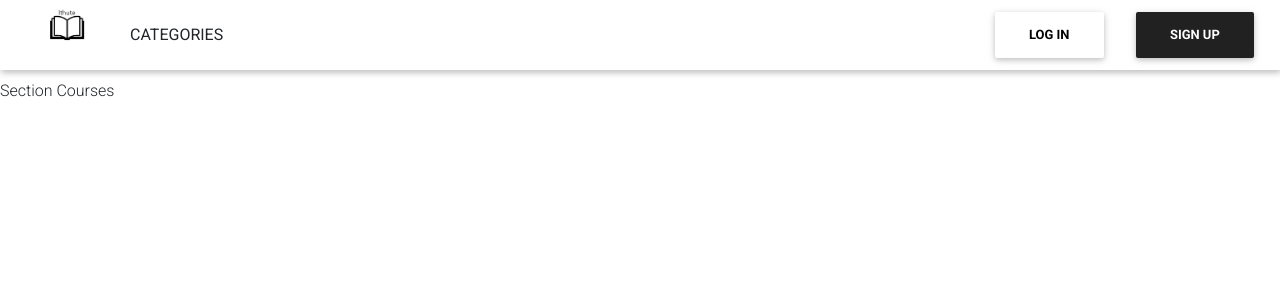
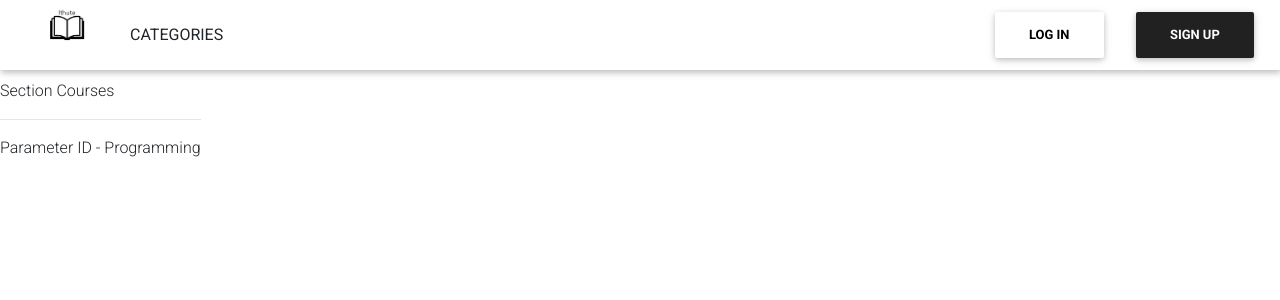
Before and after one commit to NoorMosia/tutorsApp, a React (Create React App) app: page /category/Programming in a window 1280 px wide. Shown: the top 300 px of the page. Built offline with nearby package versions, Linux system fonts and the light colour scheme.

Commit message:
extracted parameter id for courses

```diff
--- a/src/components/HorizontalCards/HorizontalCards.js
+++ b/src/components/HorizontalCards/HorizontalCards.js
@@ -27,7 +27,7 @@ const HorizontalCards = props => {
             </div>
 
             <div className={Styles.More}>
-                <Link to={"/category/" + props.title} >
+                <Link to={"/category/" + props.title} key={props.title}>
                     More
                 </Link>
             </div>
--- a/src/containers/SectionCourses/SectionCourses.js
+++ b/src/containers/SectionCourses/SectionCourses.js
@@ -1,9 +1,12 @@
 import React from "react";
 
-const SectionCourses = () => {
+const SectionCourses = props => {
+    console.log(props)
     return (
         <div>
             Section Courses
+            <hr />
+            Parameter ID - {props.match.params.id}
         </div>
     )
 }
```
Also changed, not shown: 1 other file (tests, documents, lock files or other folders).
